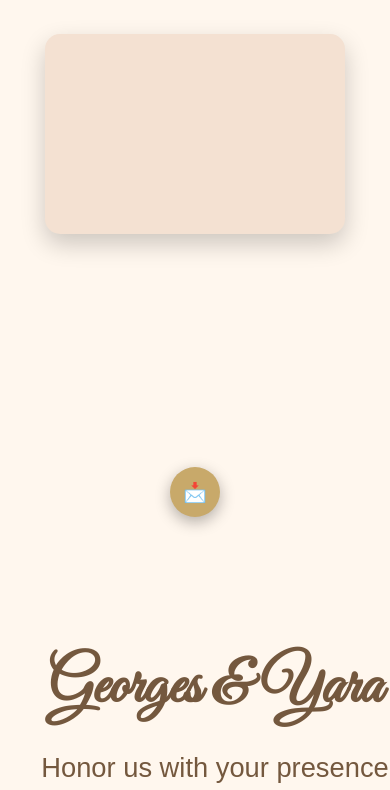
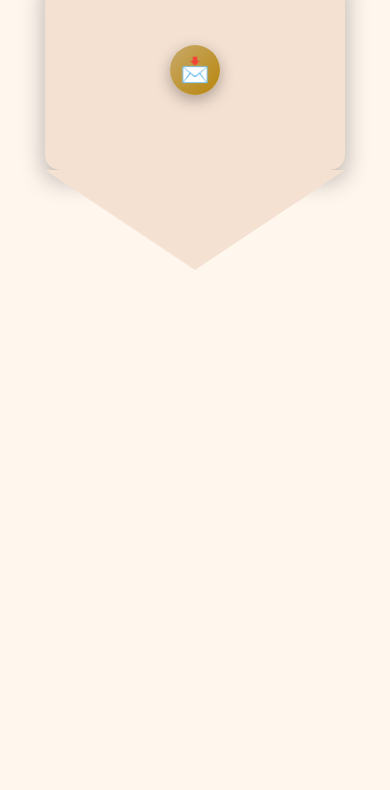
Before and after one commit to yarahabib80/wedding-envelope, a plain HTML site: page index.html in a window 390 px wide. Shown: the part 352-1142 px from the top of the page. After the commit the page ends 844 px from the top, so only its background shows below. Drawn offline with Linux system fonts and the light colour scheme.

Commit message:
Update index.html

```diff
--- a/index.html
+++ b/index.html
@@ -5,15 +5,15 @@
 <title>Mariage Georges & Yara</title>
 <link href="https://fonts.googleapis.com/css2?family=Great+Vibes&display=swap" rel="stylesheet">
 <style>
-/* Body basic */
 html, body {
-  margin: 0;
-  padding: 0;
+  margin:0;
+  padding:0;
+  width:100%;
+  height:100%;
   font-family: Arial, sans-serif;
-  text-align: center;
-  background-color: #fff7ee;
-  overflow-x: hidden;
+  overflow-x:hidden;
   scroll-behavior: smooth;
+  background-color:#fff7ee;
 }
 
 /* ===== FIRST PAGE: CLOSED ENVELOPE ===== */
@@ -21,158 +21,171 @@
   position: relative;
   width: 100%;
   height: 100vh;
-  background-color: #fff7ee;
   display: flex;
+  justify-content:center;
+  align-items:center;
   flex-direction: column;
-  justify-content: center;
-  align-items: center;
+  background: #fff7ee;
 }
 
-/* Envelope background or illustration */
-.landing .envelope-body {
+/* Envelope shape using pseudo-elements */
+.envelope {
+  position: relative;
   width: 300px;
   height: 200px;
-  background: #f4e1d2;
+  background:#f4e1d2;
+  box-shadow: 0 10px 25px rgba(0,0,0,0.3);
   border-radius: 15px;
-  position: relative;
-  box-shadow: 0 10px 25px rgba(0,0,0,0.2);
 }
 
-/* Circle seal / open button */
-.landing .seal {
-  position: absolute;
-  bottom: -25px;
-  left: 50%;
-  transform: translateX(-50%);
-  width: 60px;
-  height: 60px;
-  background: #c8a96a;
-  border-radius: 50%;
-  cursor: pointer;
-  box-shadow: 0 5px 15px rgba(0,0,0,0.3);
-  display: flex;
-  justify-content: center;
-  align-items: center;
-  font-size: 1.5rem;
-  color: white;
-  font-weight: bold;
+/* Top flap */
+.envelope::before {
+  content:'';
+  position:absolute;
+  top:-100px;
+  left:0;
+  width:0;
+  height:0;
+  border-left:150px solid transparent;
+  border-right:150px solid transparent;
+  border-bottom:100px solid #f4e1d2;
+}
+
+/* Bottom flap */
+.envelope::after {
+  content:'';
+  position:absolute;
+  bottom:-100px;
+  left:0;
+  width:0;
+  height:0;
+  border-left:150px solid transparent;
+  border-right:150px solid transparent;
+  border-top:100px solid #f4e1d2;
+}
+
+/* Wax seal in center */
+.seal {
+  position:absolute;
+  top:50%;
+  left:50%;
+  transform:translate(-50%, -50%);
+  width:70px;
+  height:70px;
+  background: linear-gradient(135deg, #c8a96a, #b8860b);
+  border-radius:50%;
+  box-shadow:0 5px 15px rgba(0,0,0,0.3);
+  cursor:pointer;
+  display:flex;
+  justify-content:center;
+  align-items:center;
+  color:white;
+  font-weight:bold;
+  font-size:2rem;
   transition: transform 0.2s ease;
 }
-.landing .seal:hover { transform: translateX(-50%) scale(1.1); }
-
-/* Envelope title on first page */
-.landing h1 {
-  font-family: 'Great Vibes', cursive;
-  font-size: 12vw;
-  color: #74583e;
-  margin: 0 0 50px 0;
+.seal:hover {
+  transform:translate(-50%, -50%) scale(1.1);
 }
 
-/* ===== SECOND PAGE: RSVP DETAILS ===== */
+/* ===== SECOND PAGE: RSVP ===== */
 #rsvp-section {
-  width: 100%;
-  min-height: 100vh;
-  display: flex;
-  flex-direction: column;
-  align-items: center;
-  justify-content: center;
-  padding: 20px;
+  width:100%;
+  min-height:100vh;
+  display:flex;
+  flex-direction:column;
+  justify-content:center;
+  align-items:center;
+  padding:20px;
 }
 
-/* RSVP Names */
 h1.rsvp-names {
   font-family: 'Great Vibes', cursive;
-  font-size: 14vw;
-  color: #74583e;
-  margin: 10px 0;
+  font-size:14vw;
+  color:#74583e;
+  margin:10px 0;
 }
 
-/* Instructions & texts */
-#message, #guest-name, #num-guests,
-p.instruction {
-  font-size: 6vw;
-  color: #74583e;
-  margin: 5px 0;
-  line-height: 1.2;
+#message, #guest-name, #num-guests, p.instruction {
+  font-size:6vw;
+  color:#74583e;
+  margin:5px 0;
+  line-height:1.2;
 }
 
-/* RSVP buttons */
 div.rsvp-buttons {
-  display: flex;
-  justify-content: center;
-  gap: 15px;
-  margin-top: 5px;
+  display:flex;
+  justify-content:center;
+  gap:15px;
+  margin-top:5px;
 }
 
 button.confirm, button.decline {
-  font-size: 4vw;
-  padding: 10px 25px;
-  border-radius: 12px;
-  border: none;
-  cursor: pointer;
-  min-width: 80px;
-  max-width: 120px;
-  box-shadow: 0 4px 15px rgba(0,0,0,0.2);
+  font-size:4vw;
+  padding:10px 25px;
+  border-radius:12px;
+  border:none;
+  cursor:pointer;
+  min-width:80px;
+  max-width:120px;
+  box-shadow:0 4px 15px rgba(0,0,0,0.2);
+  background: linear-gradient(90deg, #c8a96a, #b8860b);
+  color:white;
   transition: all 0.2s ease;
-  background: linear-gradient(90deg, #c8a96a, #b8860b);
-  color: white;
 }
 button.confirm:hover, button.decline:hover { transform: scale(1.05); }
 
-/* Love message box */
 textarea {
-  width: 90%;
-  max-width: 400px;
-  height: 120px;
-  padding: 15px;
-  font-size: 5vw;
-  border-radius: 15px;
-  border: none;
-  background-color: #fff3f0;
-  box-shadow: 0 4px 15px rgba(0,0,0,0.1);
-  resize: none;
-  margin-top: 5px;
+  width:90%;
+  max-width:400px;
+  height:120px;
+  padding:15px;
+  font-size:5vw;
+  border-radius:15px;
+  border:none;
+  background-color:#fff3f0;
+  box-shadow:0 4px 15px rgba(0,0,0,0.1);
+  resize:none;
+  margin-top:5px;
 }
 
-/* Submit button */
 button#submit {
-  font-size: 5vw;
-  padding: 15px 40px;
-  border-radius: 20px;
-  border: none;
-  cursor: pointer;
-  width: 70%;
-  max-width: 300px;
-  color: white;
-  background: #74583e;
-  box-shadow: 0 6px 20px rgba(0,0,0,0.25);
+  font-size:5vw;
+  padding:15px 40px;
+  border-radius:20px;
+  border:none;
+  cursor:pointer;
+  width:70%;
+  max-width:300px;
+  color:white;
+  background:#74583e;
+  box-shadow:0 6px 20px rgba(0,0,0,0.25);
   transition: all 0.3s ease;
 }
 button#submit:hover {
   transform: scale(1.05);
-  background: #5c4631;
+  background:#5c4631;
 }
 
-/* ===== Mobile tweaks ===== */
-@media (max-width: 480px) {
-  .landing h1, h1.rsvp-names { font-size: 16vw; }
-  #message, #guest-name, #num-guests, p.instruction { font-size: 7vw; }
-  button.confirm, button.decline, button#submit { font-size: 5vw; }
-  textarea { font-size: 5vw; height: 90px; width: 95%; }
-  .landing .seal { width: 50px; height: 50px; font-size: 1.2rem; }
+/* Mobile tweaks */
+@media (max-width:480px){
+  h1.rsvp-names { font-size:16vw; }
+  #message,#guest-name,#num-guests,p.instruction { font-size:7vw; }
+  button.confirm,button.decline,button#submit { font-size:5vw; }
+  textarea{ font-size:5vw; height:90px; width:95%; }
+  .seal{width:50px;height:50px;font-size:1.5rem;}
 }
 </style>
 </head>
 <body>
 
-<!-- ===== FIRST PAGE: CLOSED ENVELOPE ===== -->
+<!-- FIRST PAGE: ENVELOPE -->
 <div class="landing">
-  <h1>Georges & Yara</h1>
-  <div class="envelope-body"></div>
+  <div class="envelope"></div>
   <div class="seal" onclick="openEnvelope()">&#x1F4E9;</div>
 </div>
 
-<!-- ===== SECOND PAGE: RSVP ===== -->
+<!-- SECOND PAGE: RSVP -->
 <div class="container" id="rsvp-section">
   <h1 class="rsvp-names">Georges & Yara</h1>
   <div id="message"></div>
@@ -195,52 +208,38 @@
 </div>
 
 <script>
-// Envelope flap click
-function openEnvelope() {
-  document.querySelector('.landing').style.transition = "opacity 0.7s ease";
-  document.querySelector('.landing').style.opacity = 0;
-  setTimeout(() => { document.querySelector('.landing').style.display = 'none'; }, 700);
-  document.getElementById('rsvp-section').scrollIntoView({behavior: 'smooth'});
+// Open envelope
+function openEnvelope(){
+  document.querySelector('.landing').style.transition="opacity 0.7s ease";
+  document.querySelector('.landing').style.opacity=0;
+  setTimeout(()=>{document.querySelector('.landing').style.display='none';},700);
+  document.getElementById('rsvp-section').scrollIntoView({behavior:'smooth'});
 }
 
-// Get URL parameters
-const params = new URLSearchParams(window.location.search);
-const name = params.get("name");
-const guests = params.get("guests");
-
-// Fill personalized sections
+// URL params
+const params=new URLSearchParams(window.location.search);
+const name=params.get("name");
+const guests=params.get("guests");
 if(name && guests){
-  document.getElementById("message").innerHTML = "Dear <b>" + name + "</b>,";
-  document.getElementById("guest-name").innerText = name;
-  document.getElementById("num-guests").innerText = guests;
+  document.getElementById("message").innerHTML="Dear <b>"+name+"</b>,";
+  document.getElementById("guest-name").innerText=name;
+  document.getElementById("num-guests").innerText=guests;
 }
 
-// Track RSVP silently
-let attending = null;
+// RSVP logic
+let attending=null;
 function selectAttendance(choice){
-  attending = choice;
-  const buttons = document.querySelectorAll('.rsvp-buttons button');
-  buttons.forEach(btn => btn.style.opacity = '0.6');
-  if(choice){
-    document.querySelector('button.confirm').style.opacity = '1';
-  } else {
-    document.querySelector('button.decline').style.opacity = '1';
-  }
+  attending=choice;
+  const buttons=document.querySelectorAll('.rsvp-buttons button');
+  buttons.forEach(btn=>btn.style.opacity='0.6');
+  if(choice){ document.querySelector('button.confirm').style.opacity='1'; }
+  else{ document.querySelector('button.decline').style.opacity='1'; }
 }
 
-// Submit form
 function submitForm(){
-  const loveMsg = document.getElementById("love-message").value;
-  if(attending === null){
-    alert("Please select Yes or No for attendance");
-    return;
-  }
-  alert(
-    "Submitted!\n" +
-    "Attending: " + (attending ? "Yes" : "No") + "\n" +
-    "Message: " + loveMsg
-  );
-  // connect to Google Sheets / WhatsApp / Email later
+  const loveMsg=document.getElementById("love-message").value;
+  if(attending===null){ alert("Please select Yes or No for attendance"); return; }
+  alert("Submitted!\nAttending: "+(attending?"Yes":"No")+"\nMessage: "+loveMsg);
 }
 </script>
 
```
